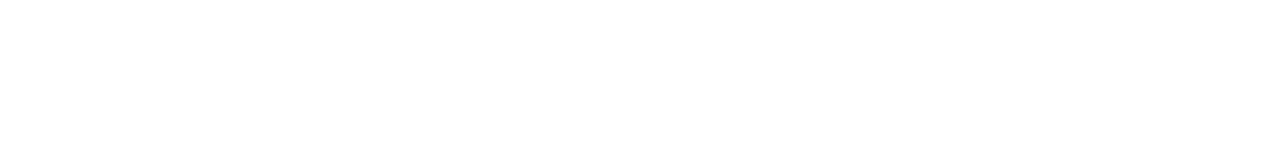
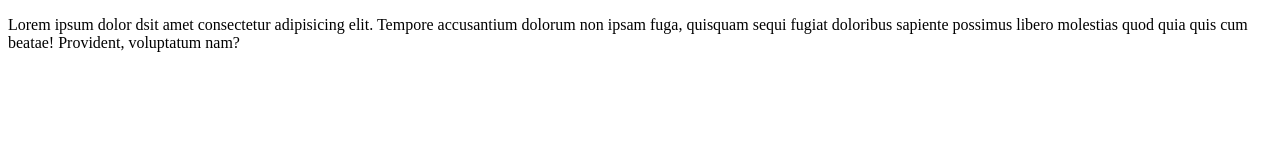
Before and after one commit to NuthaponTemsung/nuthapon-Projact, a plain HTML site: page index.html in a window 1280 px wide. Drawn offline with Linux system fonts and the light colour scheme.

Commit message:
change app.js

```diff
--- a/app.js
+++ b/app.js
@@ -0,0 +1 @@
+console.log("hello world")
--- a/index.html
+++ b/index.html
@@ -6,6 +6,6 @@
   <title>Document</title>
 </head>
 <body>
-
+  <p>Lorem ipsum dolor dsit amet consectetur adipisicing elit. Tempore accusantium dolorum non ipsam fuga, quisquam sequi fugiat doloribus sapiente possimus libero molestias quod quia quis cum beatae! Provident, voluptatum nam?</p>
 </body>
 </html>
```
